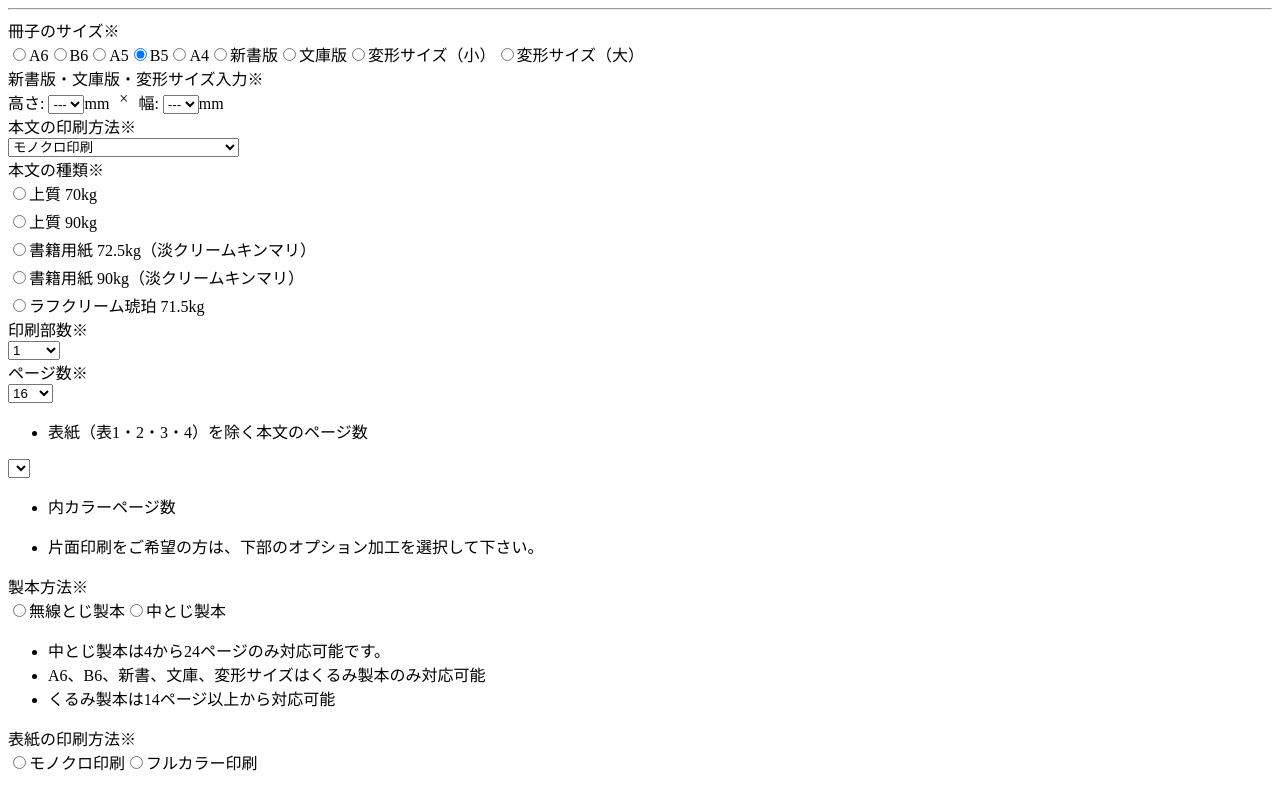
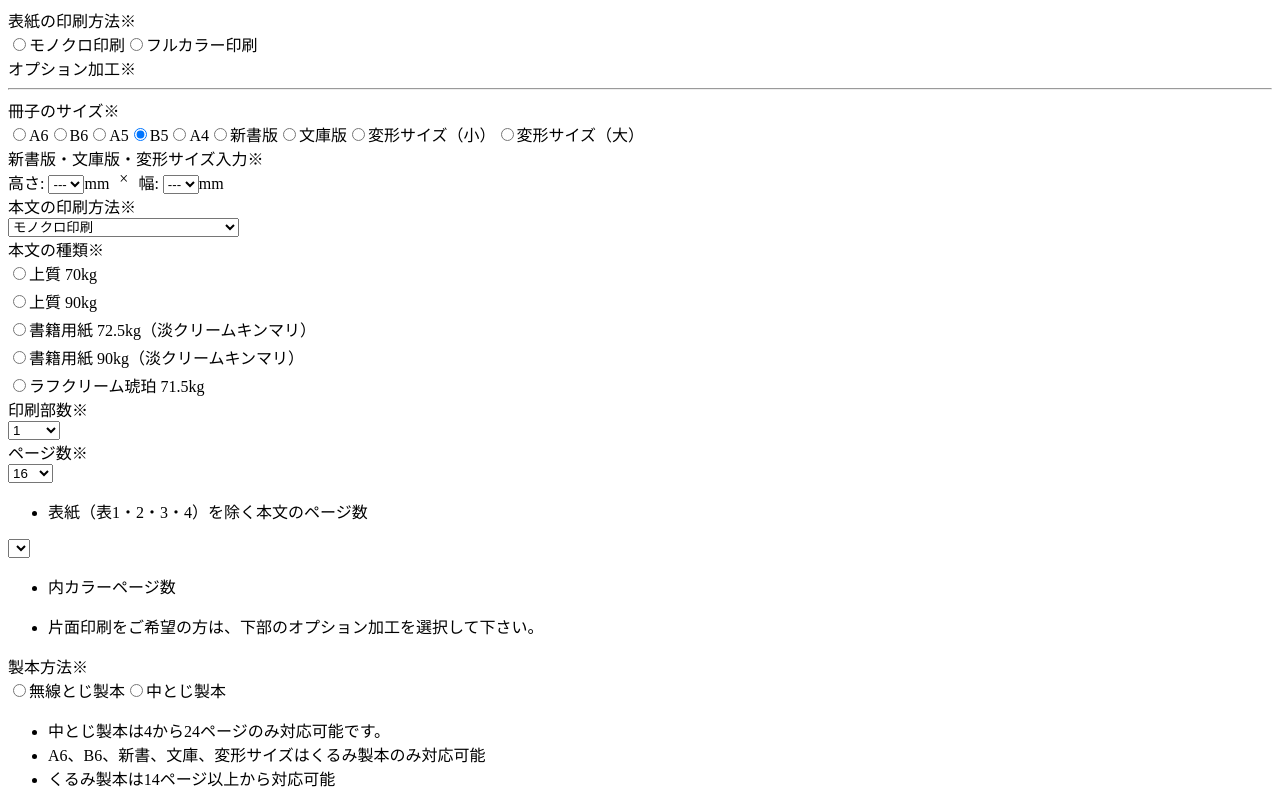
Before and after one commit to vivlio-kumihan/auto_calc, a React (Vite) app: page / in a window 1280 px wide. Shown: the top 793 px of the page. Built offline with nearby package versions, Linux system fonts and the light colour scheme.

Commit message:
fix InsideFrontBackCoverColor

```diff
--- a/src/components/AutoCalc.jsx
+++ b/src/components/AutoCalc.jsx
@@ -259,6 +259,7 @@ const handleRreducer = (prev, { item, payload }) => {
     case "addBreedAutoText": return { ...prev, addBreedAutoText: payload };
     case "horizontalBinding": return { ...prev, horizontalBinding: payload };
     case "submissionInMSWordFormat": return { ...prev, submissionInMSWordFormat: payload };
+    case "insideFrontBackCoverColor": return { ...prev, insideFrontBackCoverColor: { name: name } };
     default: throw new Error("error...");
   }
 };
@@ -284,11 +285,12 @@ const AutoCalc = () => {
     addBreedAutoText: false,
     horizontalBinding : false,
     submissionInMSWordFormat: false,
+    insideFrontBackCoverColor: { name: null },
   };
 
   // 状態
   const [state,  dispatch] = useReducer(handleRreducer, initState);
-  console.log(state);
+  // console.log(state);
 
   // 冊子サイズ、本文の印刷方法の選択を変更した場合、
   // 選択している使用本文用紙の種類が選択肢になければ、
@@ -592,11 +594,23 @@ const AutoCalc = () => {
   };
 
   const handleInsideFrontBackCoverColor = (e) => {
+    console.log(e.target.name);
     dispatch({
       item: "insideFrontBackCoverColor",
-      payload: e.target.value
+      payload: { name: e.target.name }
     });
   };
+
+  useEffect(() => {
+    (state.insideFrontBackCoverColor.name === "color"
+    && state.coverPrintingMethod.name === null
+    && state.coverPrintingMethod.id === "mono") &&
+      dispatch({
+        item: "insideFrontBackCoverColor",
+        payload: { name: null }
+    });
+  }, [state.insideFrontBackCoverColor.name, state.coverPrintingMethod.name, state.coverPrintingMethod.id, dispatch]);
+
 
   // とりあえずダミーの関数
   const dummyFunc = (e) => {
@@ -604,7 +618,7 @@ const AutoCalc = () => {
 
   return (
     <>
-      {/* <Example /> */}
+      <Example />
 
       <hr />
       <div className="calc">
@@ -953,10 +967,10 @@ const AutoCalc = () => {
                   }
                 </section>
             }
-                  <ul className="note">
-                    <li><a href="" target="_blank">「PP加工をされる際の注意点」をご覧ください。</a></li>
-                    <li>表表紙（表1）の裏側を表2<br />裏表紙（表4）の内側を表3と呼びます。</li>
-                  </ul>
+              <ul className="note">
+                <li><a href="" target="_blank">「PP加工をされる際の注意点」をご覧ください。</a></li>
+                <li>表表紙（表1）の裏側を表2<br />裏表紙（表4）の内側を表3と呼びます。</li>
+              </ul>
             <section>
               <label htmlFor="">
                 <input type="checkbox" id="" value="" onChange={dummyFunc} />
@@ -977,11 +991,12 @@ const AutoCalc = () => {
                 state.coverPrintingMethod.id === "color" &&
                 INSIDE_FRONT_BACK_COVER_COLOR.map((color) => {
                   return (
-                    <label htmlFor="type">
+                    <label htmlFor={color} key={color}>
                       <input
+                        id={color}
                         type="radio"
-                        id="color"
-                        value={color}
+                        name={color}
+                        checked={state.insideFrontBackCoverColor.name === color}
                         onChange={handleInsideFrontBackCoverColor} />
                       {color}
                     </label>
@@ -995,7 +1010,8 @@ const AutoCalc = () => {
                   type="checkbox"
                   id="addBreedAutoCover"
                   checked={state.addBreedAutoCover}
-                  onChange={handleAddBreedAutoCover} />
+                  onChange={handleAddBreedAutoCover}
+                />
                 表紙データ自動塗り足し追加
               </label>
               <label htmlFor="addBreedAutoText">
@@ -1003,7 +1019,8 @@ const AutoCalc = () => {
                   type="checkbox"
                   id="addBreedAutoText"
                   checked={state.addBreedAutoText}
-                  onChange={handleAddBreedAutoText} />
+                  onChange={handleAddBreedAutoText}
+                />
                 本文データ自動塗り足し追加
               </label>
               <ul className="note">
@@ -1016,7 +1033,8 @@ const AutoCalc = () => {
                   type="checkbox"
                   id="horizontalBinding"
                   checked={state.horizontalBinding}
-                  onChange={handleHorizontalBinding} />
+                  onChange={handleHorizontalBinding}
+                />
                 横綴じ製本
               </label>
               <label htmlFor="submissionInMSWordFormat">
@@ -1024,7 +1042,8 @@ const AutoCalc = () => {
                   type="checkbox"
                   id="submissionInMSWordFormat"
                   checked={state.submissionInMSWordFormat}
-                  onChange={handleSubmissionInMSWordFormat} />
+                  onChange={handleSubmissionInMSWordFormat}
+                />
                 Word（ワード）入稿（Word入稿選択時は自動選択）
               </label>
             </section>
--- a/src/components/parts/Example.jsx
+++ b/src/components/parts/Example.jsx
@@ -1,11 +1,15 @@
 import { useReducer, useEffect } from "react";
+
+// 表紙の印刷方法（度数）
+const COVER_PRINTING_METHOD = { mono: "モノクロ印刷", color: "フルカラー印刷" };
+const INSIDE_FRONT_BACK_COVER_COLOR = ["フルカラー印刷", "モノクロ印刷"];
 
 // 関数Reducer
 const handleRreducer = (prev, { item, payload }) => {
   const { key, name, value, customTrimSize } = payload;
   switch (item) {
-    case "addBreedAutoCover": return { ...prev, addBreedAutoCover: payload };
-    case "addBreedAutoText": return { ...prev, addBreedAutoText: payload };
+    case "coverPrintingMethod": return { ...prev, coverPrintingMethod: { id: key, name: name } };
+    case "insideFrontBackCoverColor": return { ...prev, insideFrontBackCoverColor: { name: name } };
     default: throw new Error("error...");
   }
 };
@@ -14,50 +18,95 @@ const handleRreducer = (prev, { item, payload }) => {
 const Example = () => {
   // 初期値
   const initState = {
-    addBreedAutoCover: false,
-    addBreedAutoText: false
+    coverPrintingMethod: { id: null, name: null },
+    insideFrontBackCoverColor: { name: null },
   };
 
   // 状態
   const [state,  dispatch] = useReducer(handleRreducer, initState);
   console.log(state);
 
-  const handleAddBreedAutoCover = () => {
+  // 表紙の印刷方法
+  const handleCoverPrintingMethod = (e) => {
     dispatch({
-      item: "addBreedAutoCover",
-      payload: !state.addBreedAutoCover
+      item: "coverPrintingMethod",
+      payload: { key: e.target.id, name: e.target.name }
     });
   };
 
-  const handleAddBreedAutoText = () => {
+  const handleInsideFrontBackCoverColor = (e) => {
     dispatch({
-      item: "addBreedAutoText",
-      payload: !state.addBreedAutoText
+      item: "insideFrontBackCoverColor",
+      payload: { name: e.target.name }
     });
   };
 
+  useEffect(() => {
+    (state.coverPrintingMethod.id === "mono"
+    && state.insideFrontBackCoverColor.name === "フルカラー印刷") &&
+      dispatch({
+        item: "insideFrontBackCoverColor",
+        payload: { name: null }
+    });
+  }, [state.coverPrintingMethod.id, state.insideFrontBackCoverColor.name, dispatch]);
+
   return (
-    <section>
-      <label htmlFor="addBreedAutoCover">
-        <input
-          type="checkbox"
-          id="addBreedAutoCover"
-          checked={state.addBreedAutoCover}
-          onChange={handleAddBreedAutoCover} />
-        表紙データ自動塗り足し追加
-      </label>
-      <label htmlFor="addBreedAutoText">
-        <input
-          type="checkbox"
-          id="addBreedAutoText"
-          checked={state.addBreedAutoText}
-          onChange={handleAddBreedAutoText} />
-        本文データ自動塗り足し追加
-      </label>
-      <ul className="note">
-        <li>※必ず<a href="">「自動塗り足し追加サービスの注意点」</a>をご確認・ご了承の上ご注文ください。</li>
-      </ul>
-    </section>
+    <>
+      <div className="calc">
+        {/* 表紙の印刷方法 */}
+        <div className="calc__item-wrapper cover_printing_method">
+          <div className="calc__entry">
+            表紙の印刷方法<span>※</span>
+          </div>
+          <div className="calc__content-inner">
+            {
+              Object.entries(COVER_PRINTING_METHOD).map(([key, color]) => {
+                return (
+                  <label htmlFor={key} key={key}>
+                    <input
+                      id={key}
+                      type="radio"
+                      name={color}
+                      checked={state.coverPrintingMethod.name === color}
+                      onChange={handleCoverPrintingMethod}
+                    />
+                    {color}
+                  </label>
+                )
+              })
+            }
+          </div>
+        </div>
+
+        {/* オプション加工 */}
+        <div className="calc__item-wrapper optional_finishing">
+          <div className="calc__entry">
+            オプション加工<span>※</span>
+          </div>
+          <div className="calc__content-inner">
+            <section>
+              {
+                state.coverPrintingMethod.id === "color" &&
+                INSIDE_FRONT_BACK_COVER_COLOR.map((color) => {
+                  return (
+                    <label htmlFor={color} key={color}>
+                      <input
+                        id={color}
+                        type="radio"
+                        name={color}
+                        checked={state.insideFrontBackCoverColor.name === color}
+                        onChange={handleInsideFrontBackCoverColor} />
+                      {color}
+                    </label>
+                  )
+                })
+              }
+            </section>
+          </div>
+        </div>
+      </div>
+    </>
   );
-}
+};
+
 export default Example;
```
